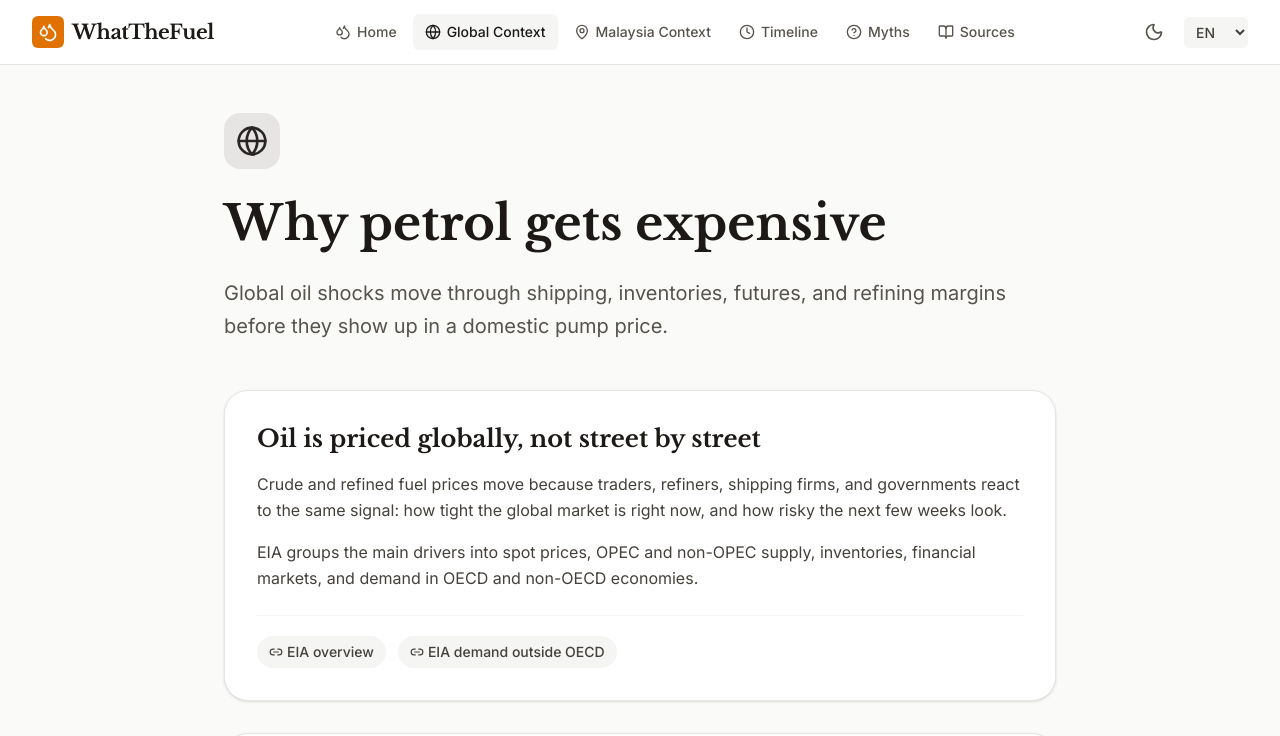
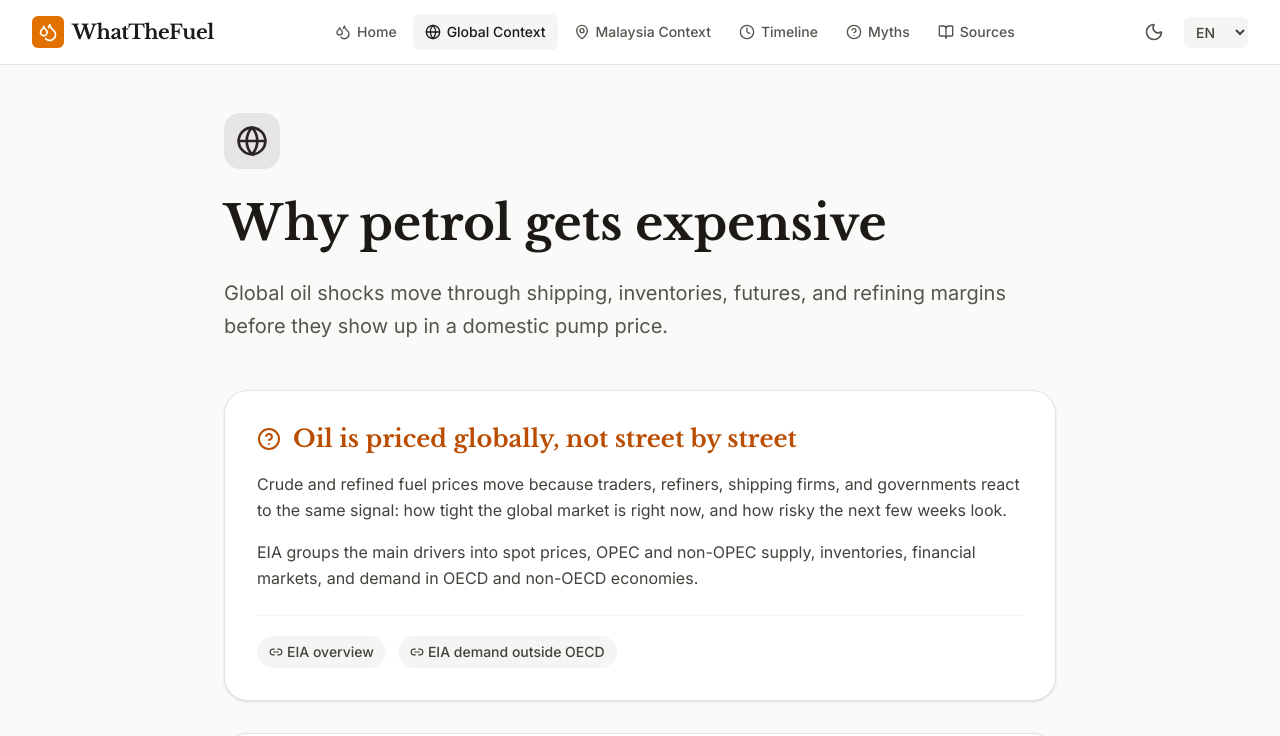
Before and after one commit to Lzchyi/WhatTheFuel, a React (Vite) app: page /#/global in a window 1280 px wide. Shown: the top 736 px of the page. Built offline with nearby package versions, Linux system fonts and the light colour scheme.

Commit message:
style: apply colored QnA title styling with icons to global and malaysia context pages

```diff
--- a/src/pages/GlobalExplainer.tsx
+++ b/src/pages/GlobalExplainer.tsx
@@ -1,5 +1,5 @@
 import React from 'react';
-import { Globe, Link2, ShieldAlert } from 'lucide-react';
+import { Globe, Link2, ShieldAlert, HelpCircle } from 'lucide-react';
 import { editorial } from '../lib/editorial';
 import { useI18n } from '../lib/i18n';
 
@@ -16,7 +16,7 @@ export function GlobalExplainer() {
       <div className="space-y-8">
         {copy.global.sections.map((section) => (
           <section key={section.title} className="rounded-3xl border border-stone-200 bg-white p-8 shadow-sm dark:border-stone-800 dark:bg-stone-900">
-            <h2 className="mb-4 text-2xl font-bold text-stone-900 dark:text-stone-100">{section.title}</h2>
+            <h2 className="mb-4 flex items-center gap-3 text-2xl font-bold text-amber-700 dark:text-amber-500"><HelpCircle size={24} className="shrink-0" /> {section.title}</h2>
             <div className="space-y-4 text-stone-700 dark:text-stone-300">
               {section.paragraphs.map((paragraph) => <p key={paragraph} className="leading-relaxed">{paragraph}</p>)}
             </div>
--- a/src/pages/MalaysiaExplainer.tsx
+++ b/src/pages/MalaysiaExplainer.tsx
@@ -1,5 +1,5 @@
 import React from 'react';
-import { Link2, MapPin, ShieldAlert } from 'lucide-react';
+import { Link2, MapPin, ShieldAlert, HelpCircle } from 'lucide-react';
 import { editorial } from '../lib/editorial';
 import { useI18n } from '../lib/i18n';
 
@@ -16,7 +16,7 @@ export function MalaysiaExplainer() {
       <div className="space-y-8">
         {copy.malaysia.sections.map((section) => (
           <section key={section.title} className="rounded-3xl border border-stone-200 bg-white p-8 shadow-sm dark:border-stone-800 dark:bg-stone-900">
-            <h2 className="mb-4 text-2xl font-bold text-stone-900 dark:text-stone-100">{section.title}</h2>
+            <h2 className="mb-4 flex items-center gap-3 text-2xl font-bold text-amber-700 dark:text-amber-500"><HelpCircle size={24} className="shrink-0" /> {section.title}</h2>
             <div className="space-y-4 text-stone-700 dark:text-stone-300">
               {section.paragraphs.map((paragraph) => <p key={paragraph} className="leading-relaxed">{paragraph}</p>)}
             </div>
```
